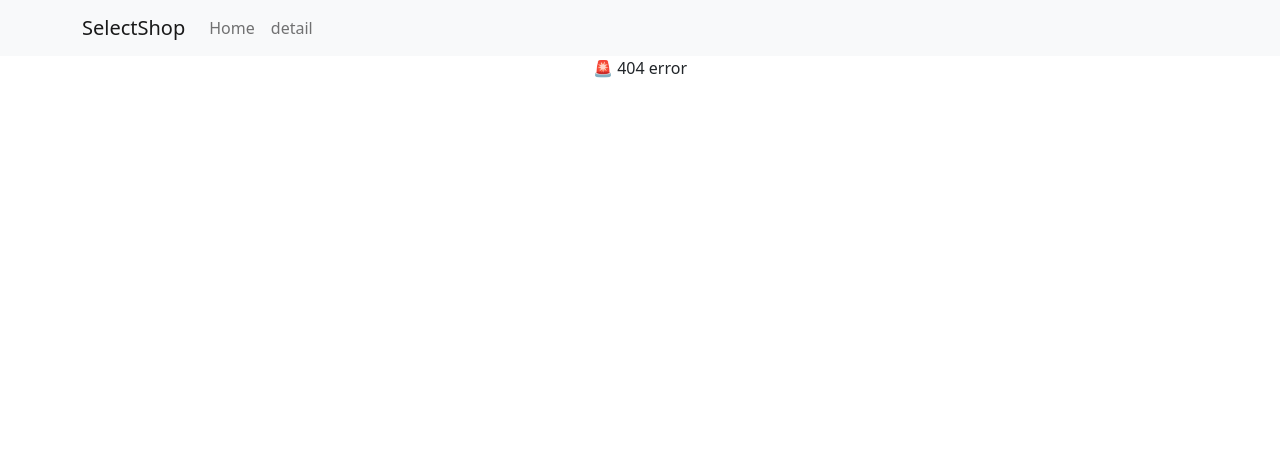
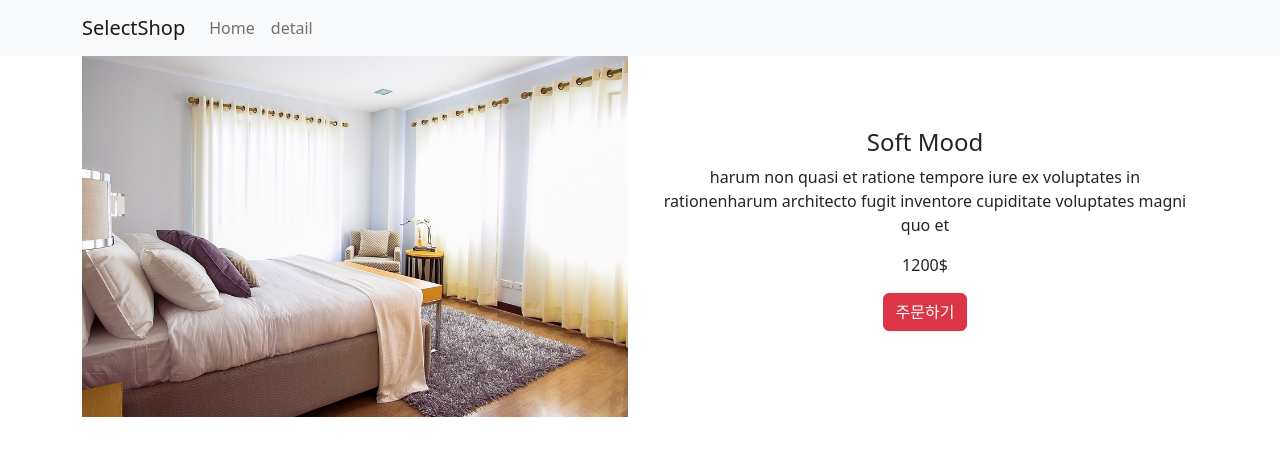
Before and after one commit to joy-soom/Shop, a React (Create React App) app in the folder online/: page /eachDetail/1 in a window 1280 px wide. Before the commit this address had no page. Shown: the top 456 px of the page. Built offline with nearby package versions, Linux system fonts and the light colour scheme.

Commit message:
feat : url파라미터로 상세페이지 만들기

```diff
--- a/online/src/App.js
+++ b/online/src/App.js
@@ -2,6 +2,7 @@ import { useState } from "react";
 import { Button, Navbar, Container, Nav } from "react-bootstrap";
 import { Routes, Route, Link, useNavigate, Outlet } from "react-router-dom"; //react dom에서 가져와서 쓸 컴포넌트들
 // import DetailProducts from "./components/DetailProducts";
+import { useParams } from "react-router-dom"; //유저가URL파라미터에 입력한 거 가져오려면 useParams() 사용
 import "bootstrap/dist/css/bootstrap.min.css";
 //아니면 public 폴더에 있는 index.html 의 head안에 css link 복붙헤서 넣음된다
 import data from "./data.js";
@@ -9,10 +10,13 @@ import data from "./data.js";
 import NotFound from "./pages/NotFound";
 import Detail from "./pages/Detail.js";
 import MainPage from "./pages/MainPage.js";
+import EachDetail from "./pages/EachDetail.js";
+
 
 function App() {
   let [bed] = useState(data);
   let navigate = useNavigate(); // <- 1.페이지 이동도와주는 usenavigate
+  let {id} = useParams(); // <- 유저가 :id 자리에 적은거 가져와줌
 
   return (
     <div>
@@ -34,79 +38,26 @@ function App() {
             >
               detail
             </Nav.Link>
-            {/* <Link to="/detail">상세페이지</Link> */}
           </Nav>
         </Container>
       </Navbar>
-      {/* 페이지 이동 버튼 Link
-      Link는 a태그랑 같기 때문에 별로라면 ,
-      Link 태그에  <Nav.Link onClick={() => {navigate ('/detail)}}> 라고 해줌 된다
 
-       onClick={() => {navigate ('1')}} 뒤로 한페이지 이동
-       onClick={() => {navigate ('-1')}} 앞으로 한페이지 이동
-
-
-       */}
-
-      {/* 라우터로 페이지 나누는 법 route = 여기서 페이지 */}
       <Routes>
         <Route path="/" element={<MainPage bed={bed} />} />
         <Route path="/detail" element={<Detail bed={bed} />} />
-        {/*
-        3. Nested Routes
-        about이란 링크 뒤에
-            <Route path="/about/member" element={<About />} />
-            이렇게 타고 들어가는 다른 링크를 여러개를 생성 하고 싶을 때
-            아래처럼 열고 닫는 route 안에 모두 담아서 라우트를 관리 할 수 있다
-            이게 Nested Routes 이다
-
-        <Route path="/about" element={<About />}>
-          <Route path="member" element={<div>멤버임</div>} />
-          -> 분명 about/member 치면 회사정보임 이거랑 멤버임 두개가 보여야 하는데
-          회사 정보임 만 보인다 왜냐? 이경우에는 멤버임이 어디보여줄지 정해줘야 한다
-          그래서 밑에 만들어놓은 함수에 <Outlet>을 사용해본다
-          <Route path="location" element={<About />} />
-        </Route>
-          Nested Routes의 장점
-          1. route 작성이 약간 간단해 질 수도 있다
-          2. 뒤로 가기 버튼이 잘 먹는다 (페이지 이동이 쉬움)
-          Nested Routes 를 언제 쓰냐 ?
-          1. 페이지를 많이 만들 때
-          2. 여러 유사한 페이지 필요할 때 글자 하나 박스 하나씩만 살짝 바껴야 한다 이럴 때
+        {/* :id 는 아무거나 라는 뜻 그래서eachDetail뒤에 뭘 쓰던 eachDetail페이지 보여줌
+        (참고) URL파라미터 만들 때 - 여러개 가능*/}
+        <Route path="*" element={<NotFound />} />
 
 
-          function About() {
-             return (
-               <div>
-                <h4>회사정보임</h4>
-                <Outlet></Outlet>
-               </div>
-              );
-            }
-        */}
 
-        <Route path="*" element={<NotFound />} />
-        {/* /detail로 접속하면 페이지를 보여주겠다
-        그리고 /detail로 접속하면 <div>상세페이지임</div>을 보여준다 */}
+
+
+
+        <Route path="/eachDetail/:id" element={<EachDetail bed={bed} />} />
       </Routes>
-      {/* 상품 목록은 메인페이지에만 보여주고 싶을 경우?? 메인페이지에 만들어 놓은 요소들 전부 복사해서 메인페이지의
-      element=에다가 담기 */}
     </div>
   );
 }
 
-// function Card(props) {
-//   return (
-//     <div className="col-md-4">
-//       <img
-//         src={process.env.PUBLIC_URL + "/image/bed" + props.i + ".jpg"}
-//         width="80%"
-//         alt="침대"
-//       />{" "}
-//       <div className="productName">{props.bed.title}</div>{" "}
-//       <p>{props.bed.price}</p>
-//     </div>
-//   );
-// }
-
 export default App;
--- /dev/null
+++ b/online/src/pages/EachDetail.js
@@ -0,0 +1,26 @@
+import { useParams } from "react-router-dom";
+
+function EachDetail(props) {
+  let { id } = useParams();
+  console.log(id);
+
+  return (
+    <div className="container">
+      <div className="row">
+        <div className="col-md-6">
+          <img
+            src={process.env.PUBLIC_URL + "/image/bed" +[id] + ".jpg"}
+            width="100%"
+          />
+        </div>
+        <div className="col-md-6 mt-4">
+          <h4 className="pt-5">{props.bed[id].title}</h4>
+          <p>{props.bed[id].content}</p>
+          <p>{props.bed[id].price}</p>
+          <button className="btn btn-danger">주문하기</button>
+        </div>
+      </div>
+    </div>
+  );
+}
+export default EachDetail;
```
